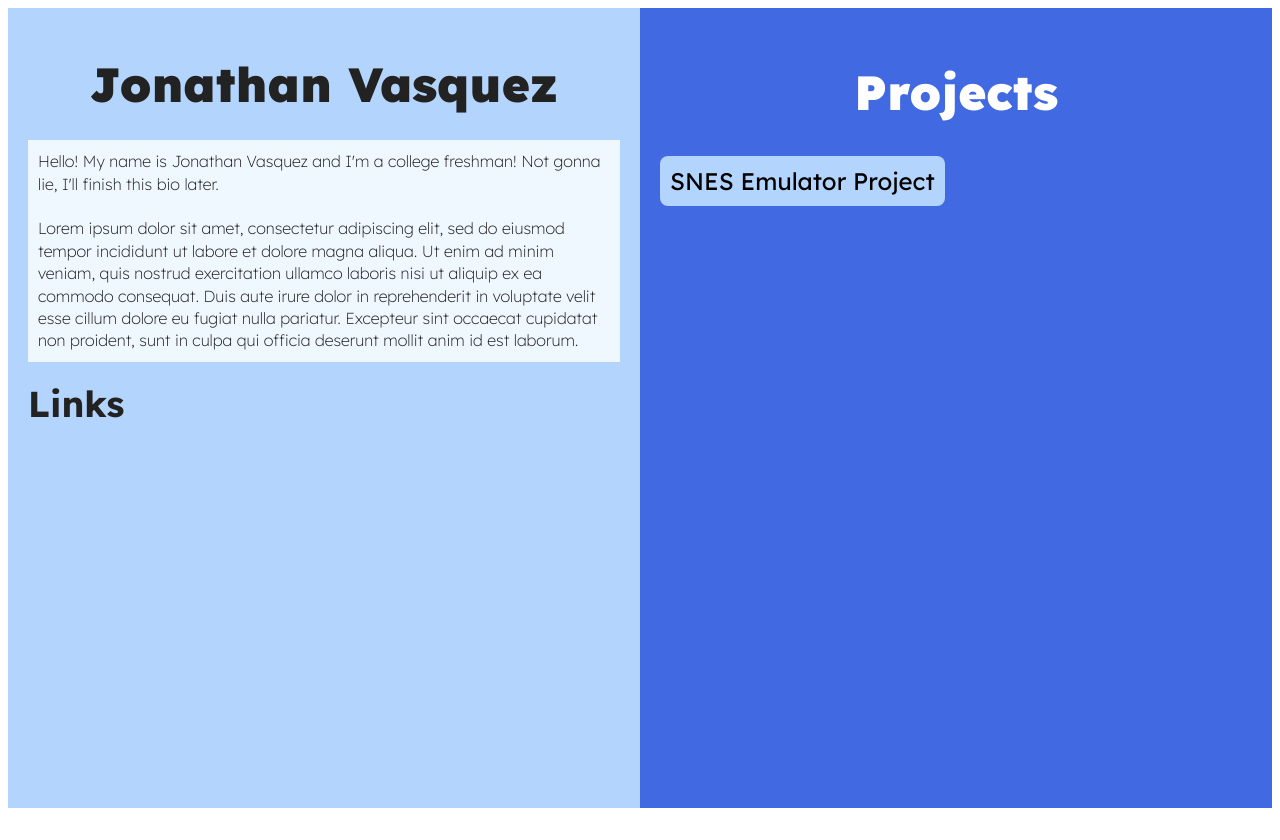
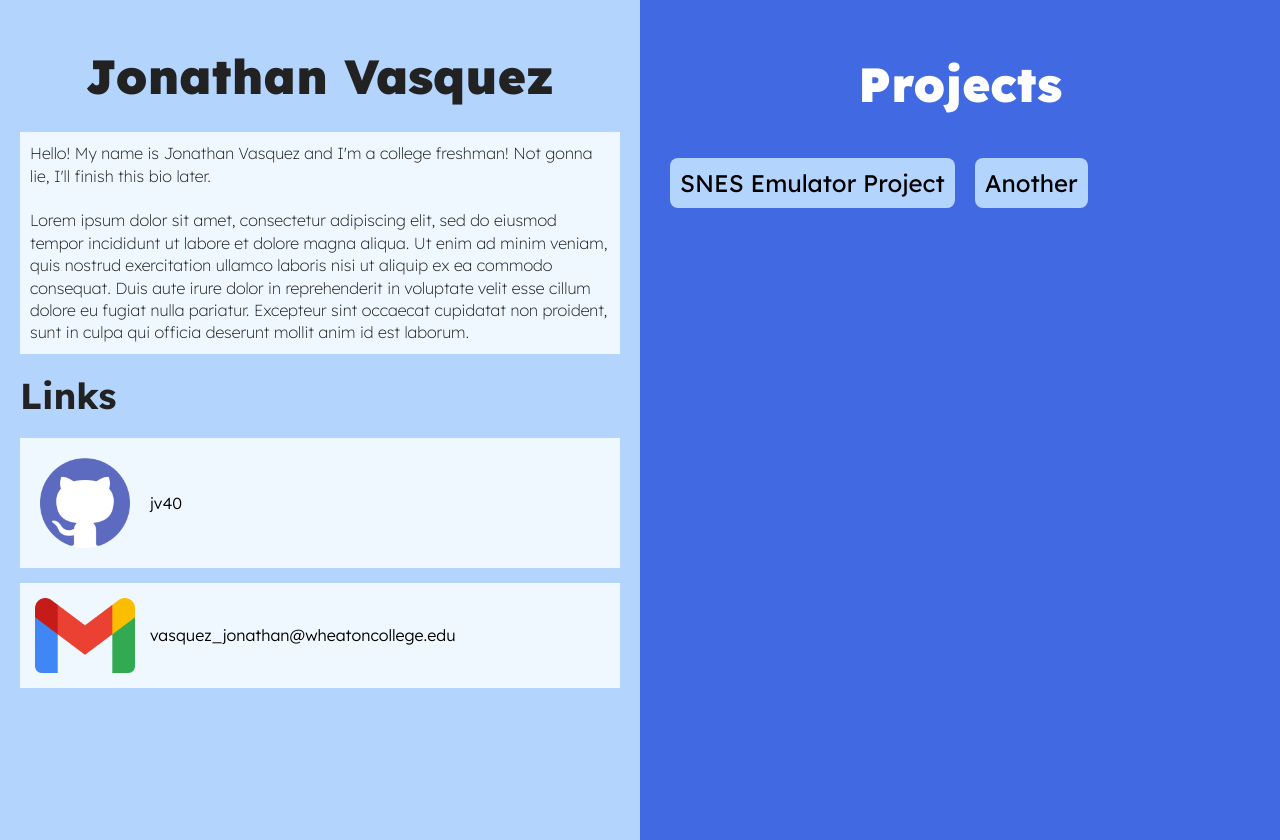
Before and after one commit to jv40/JV-Project-Portfolio, a website built with webpack: page index.html in a window 1280 px wide. Before the commit the page ends 816 px from the top, so only its background shows below. Built offline with nearby package versions, Linux system fonts and the light colour scheme.

Commit message:
Main page CSS formatting complete and SNES Emulator Project page mostly finished

```diff
--- a/css/style.css
+++ b/css/style.css
@@ -88,6 +88,8 @@ textarea {
 
 body {
   height:100%;
+  margin:0px;
+  background-color: royalblue;
 }
 
 /* ------- Headers -------- */
@@ -104,6 +106,26 @@ h2{
   font-size: 48px;
   line-height: 1.0;
   text-align:center;
+}
+
+h3{
+  font-weight: 500;
+  color:black;
+  font-size:36px;
+  width: fit-content;
+  padding-left: 30px;
+  padding-right: 30px;
+  text-align:center;
+  background-color: #b3d4fc;
+  margin-left:auto;
+  margin-right:auto;
+}
+
+h4{
+  font-weight: 300;
+  color: black;
+  font-size:16px;
+  word-wrap:break-word;
 }
 
 #links{
@@ -134,35 +156,69 @@ a, button{
 }
 
 .projectButton{
-  display: flex;
+  margin:10px;
+}
+
+#projectContainer{
+  display:flex;
 }
 
 .leftSide{
   width: 50%;
+  height:100%;
+  margin-left:0px;
+  margin-right:0px;
   background-color: #b3d4fc;
   padding: 20px;
+
 }
 
 .rightSide{
   width: 50%;
   background-color: royalblue;
   padding: 20px;
+
 }
 
 .halfContainers{
   display: flex;
   height: 100vh;
+  margin:0px;
+}
+
+.icon{
+  width: 100px;
+}
+
+.iconLinkPair{
+  display:flex;
+  margin-bottom: 15px;
+  padding:15px;
+  background-color: aliceblue;
+}
+
+
+.iconWords{
+  padding-left:15px;
+  align-self:center;
+  width:70%;
 }
 
 /* ------- Project Page -------- */
 .section{
+  display:flex;
+  flex-direction:column;
+  margin:15px;
+  padding:10px;
+  align-items:center;
+  background-color: #b3d4fc;
 
 }
 
 .sectionItem{
   width: 50%;
-  margin-left: auto;
-  margin-right:auto;
+  margin:10px;
+  background-color: aliceblue;
 }
 
 /* ----------------------------- */
--- a/index.html
+++ b/index.html
@@ -43,6 +43,21 @@
       </div>
 
       <h1 id = "links">Links</h1>
+
+      <div class = "iconLinkSection">
+        <div class = "iconLinkPair">
+          <a href = "https://github.com/jv40"><img class = "icon" src="Images/Icons/github_icon.png" alt="Github Icon"></a>
+          <h4 class = "iconWords">jv40</h4>
+        </div>
+
+        <div class = "iconLinkPair">
+          <img class = "icon" src="Images/Icons/gmail_icon.png" alt="Gmail Icon">
+          <h4 class = "iconWords">vasquez_jonathan@wheatoncollege.edu</h4>
+        </div>
+
+      </div>
+
+
     </div>
 
     <div class = "rightSide">
@@ -50,13 +65,16 @@
         <h2>Projects</h2>
       </div>
 
-      <button type = "button" class = "projectButton"><a href = "snes.html">SNES Emulator Project</a></button>
-      <script src="js/app.js"></script>
+      <div id = "projectContainer">
+        <button type = "button" class = "projectButton"><a href = "snes.html">SNES Emulator Project</a></button>
+        <button type = "button" class = "projectButton"><a href = "snes.html">Another</a></button>
+      </div>
+
     </div>
   </div>
 
 
-
+  <script src="js/app.js"></script>
 </body>
 
 </html>
```
Also changed, not shown: snes.html (+10 -10 lines), Images/Icons/github_icon.png (added), Images/Icons/gmail_icon.png (added).
